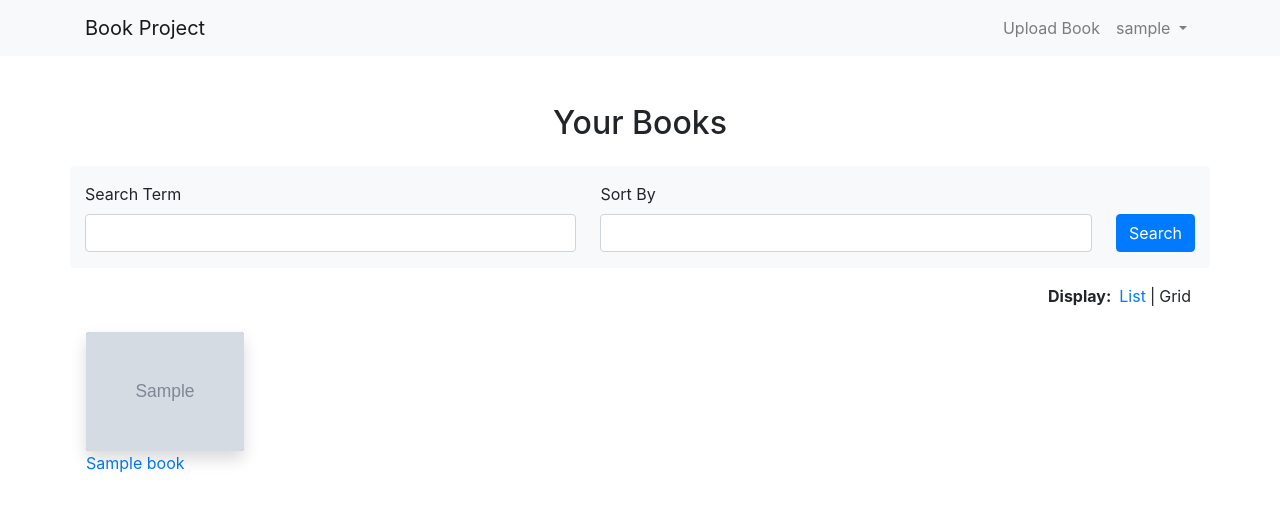
After one commit to tmattmac/nebook, a Flask app: template templates/index.html in a window 1280 px wide. The commit adds this page. Shown: the top 512 px of the page. Run offline with Flask 2, Linux system fonts and the light colour scheme; a user stored in the database is signed in; tables that the repository leaves empty hold one stand-in row (values such as "Sample post"); the template is opened without the code that fills it: most values are stand-ins (such as "Sample title", 1, 10 or a date in 2020); grey boxes marked "Sample" are stand-in pictures; form fields are guessed from the names that the template uses; some libraries are stand-ins or nearby versions.

Commit message:
make it look pretty

```diff
--- a/templates/base.html
+++ b/templates/base.html
@@ -3,7 +3,8 @@
 <head>
   <meta charset="UTF-8">
   <meta name="viewport" content="width=device-width, initial-scale=1.0">
-  <link rel="stylesheet" href="{{url_for('static', filename='css/styles.css')}}">
+<link rel="stylesheet" href="https://cdnjs.cloudflare.com/ajax/libs/font-awesome/5.15.1/css/all.min.css" integrity="sha512-+4zCK9k+qNFUR5X+cKL9EIR+ZOhtIloNl9GIKS57V1MyNsYpYcUrUeQc9vNfzsWfV28IaLL3i96P9sdNyeRssA==" crossorigin="anonymous" />
+<link rel="stylesheet" href="{{url_for('static', filename='css/styles.css')}}">
   <title>{% block title %}{% endblock %}</title>
 </head>
 <body>
--- /dev/null
+++ b/templates/book/list-grid.html
@@ -0,0 +1,18 @@
+{% from 'macros.html' import author_list, tag_list %}
+
+<div class="row">
+  {% for book in books %}
+    <div class="col-md-4 col-lg-2 p-3">
+      <a href="{{url_for('book_details', book_id=book.gdrive_id)}}">
+        <div class="card bg-dark text-white border-0 shadow">
+          {% if book.cover_image %}
+            <img class="card-img" src="{{book.cover_image}}" alt="{{book.title}} cover">
+          {% else %}
+            <img class="card-img" src="{{url_for('static', filename='blank-cover.png')}}">
+          {% endif %}
+        </div>
+        <p class="book-card-title">{{book.title}}</p>
+      </a>
+    </div>
+  {% endfor %}
+</div>
--- /dev/null
+++ b/templates/book/search-form.html
@@ -0,0 +1,17 @@
+<div class="bg-light rounded py-3 my-3 col">
+  <form id="book-search-form" class="w-100 d-flex align-items-stretch align-items-md-end flex-column flex-md-row">
+
+    <div class="form-group mb-3 my-md-0 mr-md-4 flex-grow-1">
+      <label for="book-search-input">Search Term</label>
+      {{form.q(class_='form-control', id_='book-search-input')}}
+    </div>
+
+    <div class="form-group mb-3 my-md-0 mr-md-4 flex-grow-1">
+      <label for="book-sort-input">Sort By</label>
+      {{form.sort(class_='form-control', id_='book-sort-input')}}
+    </div>
+
+    <button type="submit" class="btn btn-primary">Search</button>
+
+  </form>
+</div>
--- a/templates/book/upload.html
+++ b/templates/book/upload.html
@@ -3,8 +3,9 @@
 {% block title %}Upload Book{% endblock %}
 
 {% block content %}
+<h2>Upload Book</h2>
 <form method="POST" action="/upload" enctype="multipart/form-data">
-  <input type="file" name="file" class="form-control">
+  <input type="file" name="file" class="form-control-file my-3">
   <button class="btn btn-primary">Submit</button>
 </form>
 {% endblock %}
--- /dev/null
+++ b/templates/book/view-select.html
@@ -0,0 +1,24 @@
+<div class="d-flex justify-content-end align-items-center mb-2">
+  <span class="font-weight-bold px-1">Display:</span>
+
+  {% set args = dict(request.args) %}
+  {% set _ = args.pop('view') if args.view %}
+
+  {% if session.view == 'list' %}
+    <span class="px-1">
+      List
+    </span>
+    |
+    <a class="px-1" href="{{url_for('index', view='grid', **args)}}">
+      Grid
+    </a>
+  {% else %}
+    <a class="px-1" href="{{url_for('index', view='list', **args)}}">
+      List
+    </a>
+    |
+    <span class="px-1">
+      Grid
+    </span>
+  {% endif %}
+</div>
--- a/templates/index.html
+++ b/templates/index.html
@@ -9,15 +9,20 @@
   <p>You will need to authorize access to Google Drive to manage your ebooks.<p>
   <a href="{{url_for('gdrive_authorize')}}" id="gdrive_authorize" class="btn btn-primary">Authorize</a>
 {% else %}
+  <h2 class="text-center">Your Books</h2>
+  <div class="row">
+    {% include 'book/search-form.html' %}
+  </div>
   {% if books %}
-    {% if request.args.view == 'list' %}
+    {% include 'book/view-select.html' %}
+    {% if session.view == 'list' %}
       {% include 'book/list-table.html' %}
     {% else %}
       {% include 'book/list-grid.html' %}
     {% endif %}
   {% else %}
     <p class="text-center">There are currently no books in your library.</p>
-    <a class="btn btn-primary" href="/upload">Upload Book</a>
+    <a class="btn btn-primary text-center" href="/upload">Upload Book</a>
   {% endif %}
 {% endif %}
 {% endblock %}
--- a/templates/macros.html
+++ b/templates/macros.html
@@ -1,5 +1,5 @@
 {% macro author_list(authors, with_links=False) %}
-  <ul class="inline-comma-list">
+  <ul class="flush-list">
   {% for author in authors %}
     <li>
       {% if with_links %}
```
Also changed, not shown: templates/book/details.html (+5 -5 lines), templates/book/list-table.html (+4 -4 lines).
